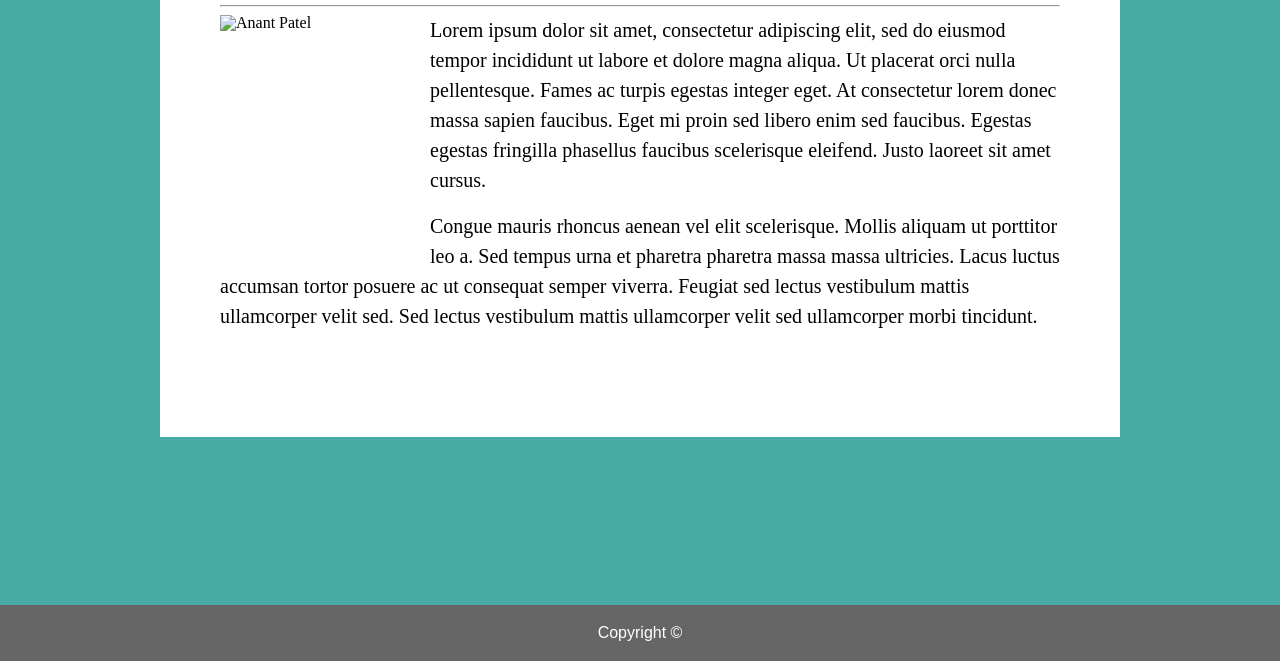
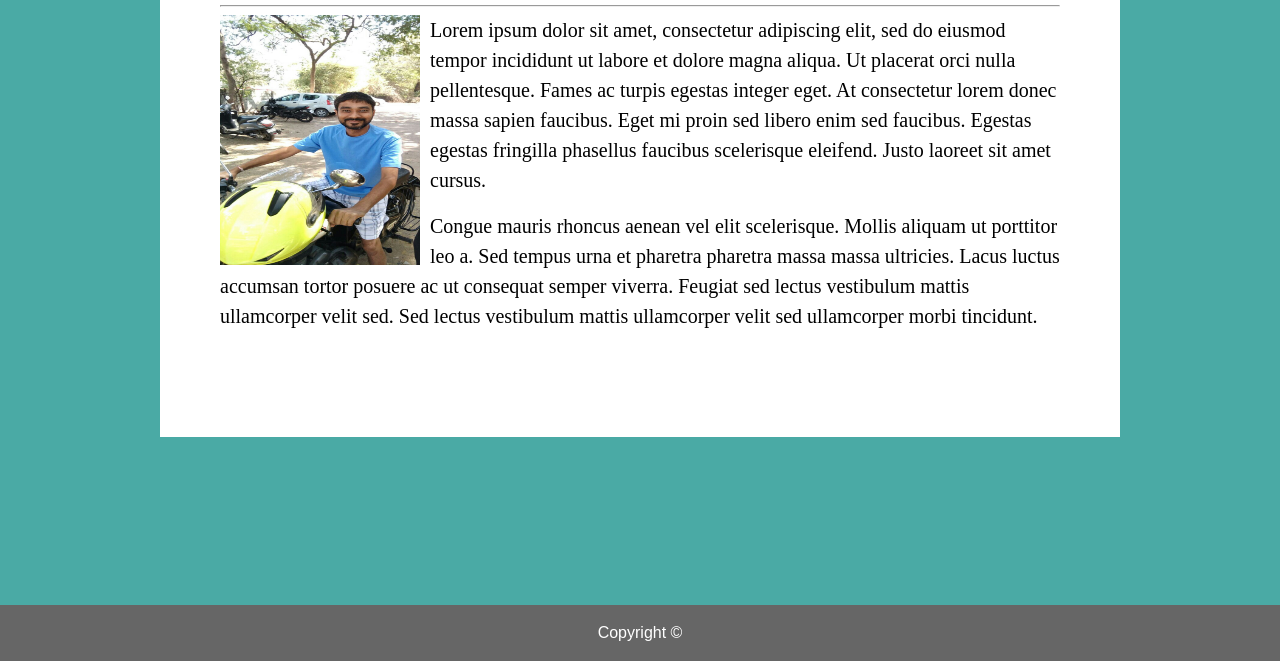
Before and after one commit to Anantpatel123/Hw_2_Responsive-Portfolio, a plain HTML site: page index.html in a window 1280 px wide. Shown: the part 139-800 px from the top of the page. Drawn offline with Linux system fonts and the light colour scheme; files whose address does not match are found by name.

Commit message:
profil pic link

```diff
--- a/index.html
+++ b/index.html
@@ -27,7 +27,7 @@
         <div class="mydetails">
             <strong><div class="aboutme">About Me</div></strong>
             <hr>
-                <img class="imgprofile" src="C:\Users\anant\OneDrive\Desktop\profilepic.jpg" alt="Anant Patel"/>
+                <img class="imgprofile" src="C:\Users\anant\OneDrive\Desktop\Rutgers Bootcamp\HWs_and_Assignments\Hw_2_Responsive-Portfolio\assets\images\profilepic.jpg" alt="Anant Patel"/>
                 <p class="text"> Lorem ipsum dolor sit amet, consectetur adipiscing elit, sed do eiusmod tempor incididunt ut labore
                     et dolore magna aliqua. Ut placerat orci nulla pellentesque. Fames ac turpis egestas integer eget.
                     At consectetur lorem donec massa sapien faucibus. Eget mi proin sed libero enim sed faucibus. Egestas egestas fringilla phasellus faucibus
```
Also changed, not shown: assets/images/my pic1.jpg (deleted), assets/images/my pic2.jpg (deleted), assets/images/my pic4.bmp (deleted), assets/images/my pic5.jpg (deleted), assets/images/profilepic.jpg (added), 1 other file.
